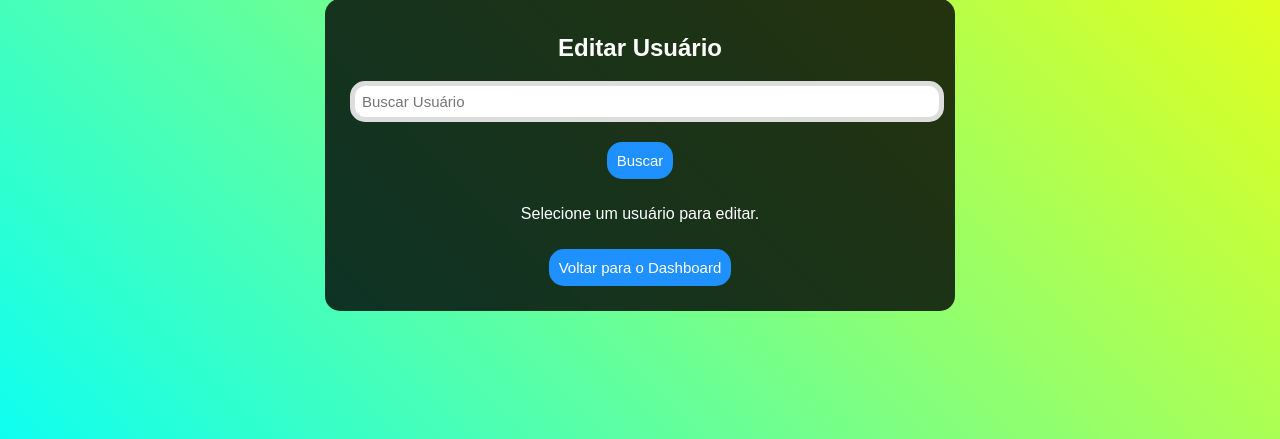
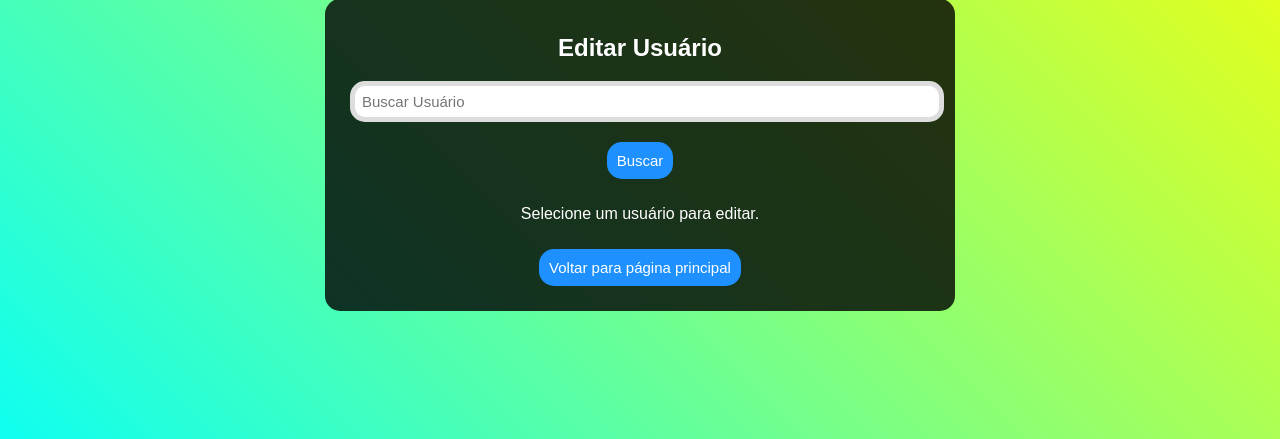
Before and after one commit to adrianozanetti1978/Anameli_Web, a Flask app: page /editar in a window 1280 px wide. Shown: the part 245-684 px from the top of the page. Run offline with Flask 3, Linux system fonts and the light colour scheme.

Commit message:
Update html

```diff
--- a/application/templates/backup.html
+++ b/application/templates/backup.html
@@ -43,7 +43,7 @@
         <a href="/backup">
             <button type="button">Realizar Backup</button>
         </a>
-        <a href="{{ url_for('main.dashboard') }}"><button>Voltar para o Dashboard</button></a>
+        <a href="{{ url_for('main.dashboard') }}"><button>Voltar para página principal</button></a>
     </div>
 
     <script>
--- a/application/templates/bloquear.html
+++ b/application/templates/bloquear.html
@@ -91,7 +91,7 @@
             <button type="submit" name="action" value="unblock">Desbloquear Usuário</button>
         </form>
 
-        <a href="{{ url_for('main.dashboard') }}"><button>Voltar para o Dashboard</button></a>
+        <a href="{{ url_for('main.dashboard') }}"><button>Voltar para página principal</button></a>
     </div>
 
     <script>
--- a/application/templates/cadastrar.html
+++ b/application/templates/cadastrar.html
@@ -68,7 +68,7 @@
             <button type="submit">Cadastrar</button>
         </form>
 
-        <a href="{{ url_for('main.dashboard') }}"><button>Voltar para o Dashboard</button></a>
+        <a href="{{ url_for('main.dashboard') }}"><button>Voltar para página principal</button></a>
     </div>
 
     <script>
--- a/application/templates/editar.html
+++ b/application/templates/editar.html
@@ -110,7 +110,7 @@
             <p>Selecione um usuário para editar.</p>
         {% endif %}
 
-        <a href="{{ url_for('main.dashboard') }}"><button>Voltar para o Dashboard</button></a>
+        <a href="{{ url_for('main.dashboard') }}"><button>Voltar para página principal</button></a>
     </div>
 
     <script>
--- a/application/templates/excluir.html
+++ b/application/templates/excluir.html
@@ -134,7 +134,7 @@
         {% endif %}
 
         <!-- Botão para voltar ao dashboard -->
-        <a href="{{ url_for('main.dashboard') }}"><button>Voltar para o Dashboard</button></a>
+        <a href="{{ url_for('main.dashboard') }}"><button>Voltar para página principal</button></a>
     </div>
 
     <script>
```
